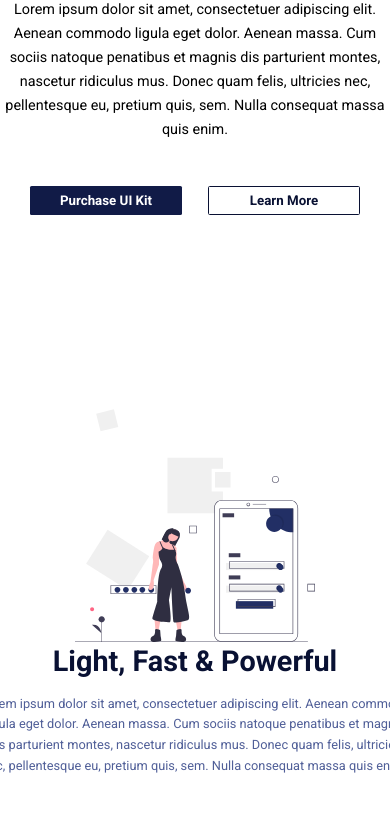
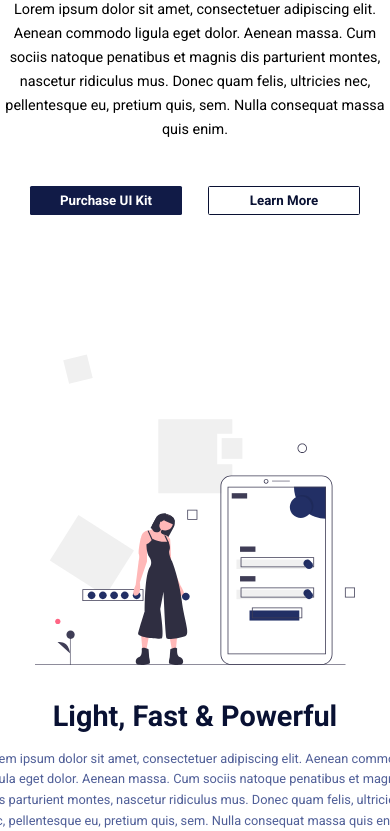
Before and after one commit to EriickW/Landie, a plain HTML site: page index.html in a window 390 px wide. Shown: the part 269-1100 px from the top of the page. Drawn offline with Linux system fonts and the light colour scheme.

Commit message:
Melhora na responssividade

```diff
--- a/styles/home/_responsive.scss
+++ b/styles/home/_responsive.scss
@@ -63,17 +63,21 @@
     min-height: 60rem;
     flex-direction: column;
     text-align: center;
+    margin-bottom: 6rem;
     .box:nth-child(1){
       margin-right: 2rem;
     }
+    .imgsec1 {
+      order: -1;
+      margin-top: 0;
+      margin-bottom: 4rem;
+      img{
+       width: 40rem;
+        display: flex;
+
+      }
   }
-  .imgsec1 {
-    order: -1;
-    img{
-      width: 50rem;
-      display: flex;
 
-    }
   }
   #sec2, #sec3, #sec4{
     text-align: center;
@@ -82,6 +86,7 @@
     align-items: center;
     flex-direction: column;
     margin: 0 auto;
+    margin-bottom: 2rem;
   }
   .price .content-price p{
     width: 50rem;
@@ -89,14 +94,17 @@
   #sec2 img{
     width: 34rem;
     margin: 0 auto;
+    margin-bottom: 4rem;
   }
   #sec3 img{
     margin: 0 auto;
     width: 34rem;
+    margin-bottom: 4rem;
   }
   #sec4 img{
     margin: 0 auto;
     width: 34rem;
+    margin-bottom: 4rem;
   }
   footer .bot-footer ul{
     gap:3rem;
```
Also changed, not shown: styles/home/main.css, 1 other file.
